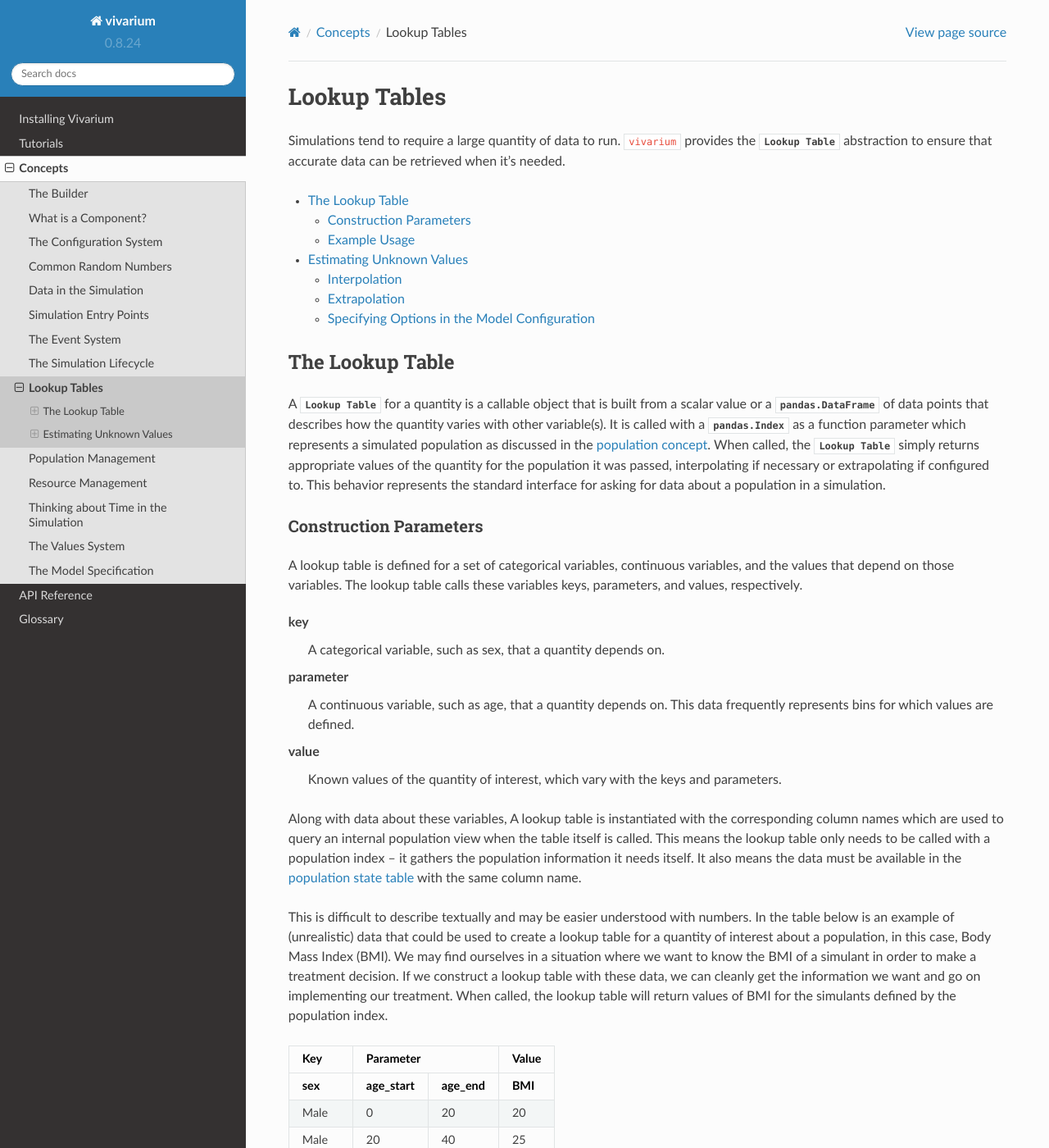
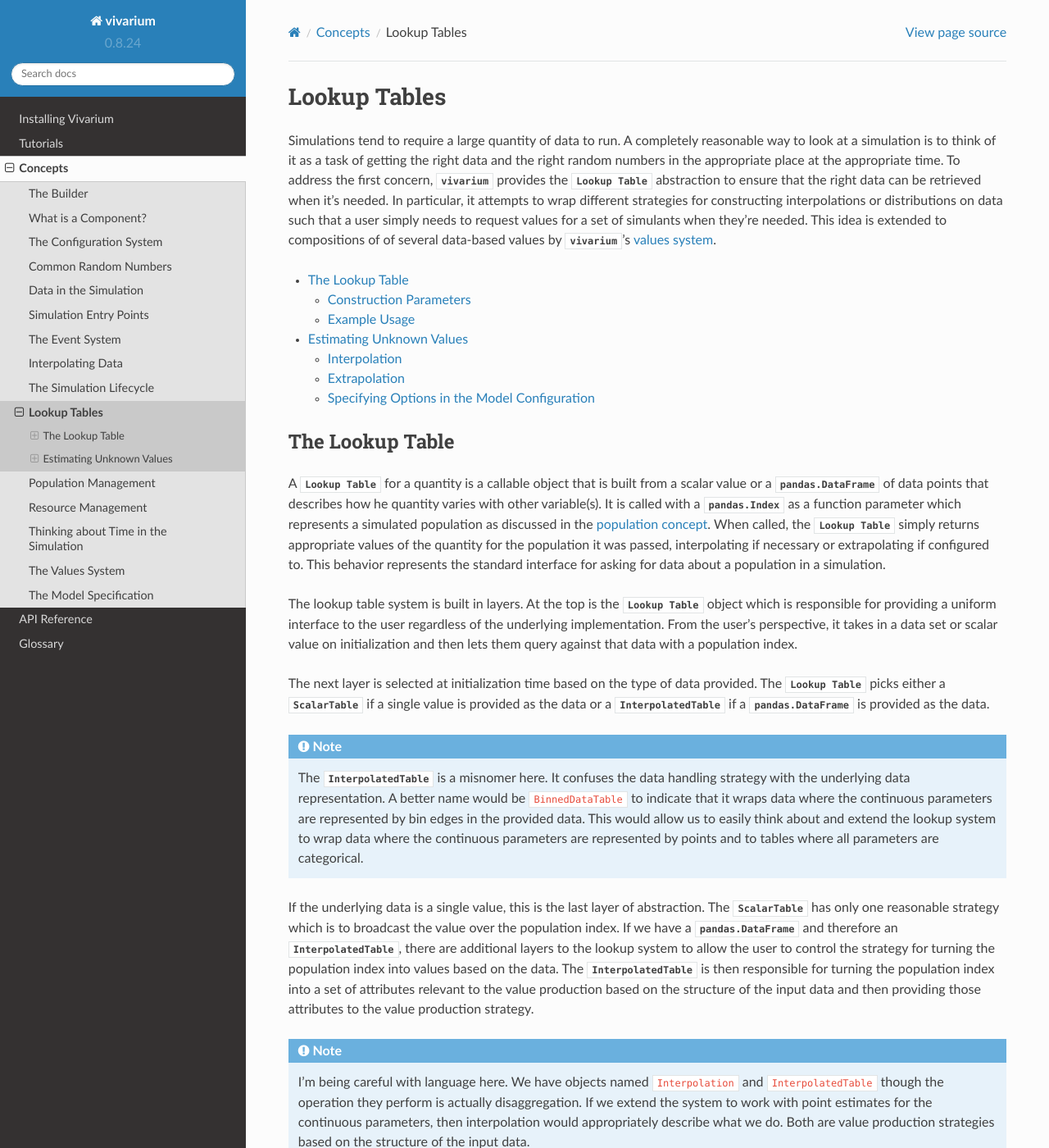
Before and after one commit to ihmeuw/vivarium, a Sphinx documentation site: the page built from docs/source/concepts/lookup.rst, in a window 1280 px wide and 1400 px high. Shown: the whole window at 82% size. Built offline with Sphinx 7.4.7 and the Read the Docs theme 2.0.0, drawn with Linux system fonts in a browser that asks for light colours; some of the changed text lies outside the part shown.

Commit message:
Updates to lookup docs

```diff
--- a/docs/source/concepts/lookup.rst
+++ b/docs/source/concepts/lookup.rst
@@ -4,9 +4,19 @@
 Lookup Tables
 =============
 
-Simulations tend to require a large quantity of data to run. ``vivarium``
-provides the :class:`Lookup Table <vivarium.framework.lookup.LookupTable>`
-abstraction to ensure that accurate data can be retrieved when it's needed.
+Simulations tend to require a large quantity of data to run.  A completely
+reasonable way to look at a simulation is to think of it as a task of
+getting the right data and the right random numbers in the appropriate
+place at the appropriate time.  To address the first concern,
+:mod:`vivarium` provides the
+:class:`Lookup Table <vivarium.framework.lookup.LookupTable>` abstraction
+to ensure that the right data can be retrieved when it's needed. In
+particular, it attempts to wrap different strategies for constructing
+interpolations or distributions on data such that a user simply needs to
+request values for a set of simulants when they're needed. This idea is
+extended to compositions of of several data-based values by :mod:`vivarium`'s
+:ref:`values system <values_concept>`.
+
 
 .. contents::
    :depth: 2
@@ -17,8 +27,8 @@ The Lookup Table
 ----------------
 
 A :class:`Lookup Table` for a quantity is a callable object that is built from
-a scalar value or a :class:`pandas.DataFrame` of data points that describes how
-the quantity varies with other variable(s). It is called with a
+a scalar value or a :class:`pandas.DataFrame` of data points that describes
+how he quantity varies with other variable(s). It is called with a
 :class:`pandas.Index` as a function parameter which represents a simulated
 population as discussed in the :ref:`population concept <population_concept>`.
 When called, the :class:`Lookup Table <vivarium.framework.lookup.LookupTable>`
@@ -26,6 +36,57 @@ simply returns appropriate values of the quantity for the population it was
 passed, interpolating if necessary or extrapolating if configured to. This
 behavior represents the standard interface for asking for data about a
 population in a simulation.
+
+The lookup table system is built in layers. At the top is the
+:class:`Lookup Table <vivarium.framework.lookup.LookupTable>` object which
+is responsible for providing a uniform interface to the user regardless
+of the underlying implementation. From the user's perspective, it takes in
+a data set or scalar value on initialization and then lets them query against
+that data with a population index.
+
+The next layer is selected at initialization time based on the type of data
+provided. The :class:`Lookup Table <vivarium.framework.lookup.LookupTable>`
+picks either a :class:`ScalarTable <vivarium.framework.lookup.ScalarTable>`
+if a single value is provided as the data or a
+:class:`InterpolatedTable <vivarium.framework.lookup.InterpolatedTable>` if
+a :class:`pandas.DataFrame` is provided as the data.
+
+.. note::
+
+   The :class:`InterpolatedTable <vivarium.framework.lookup.InterpolatedTable>`
+   is a misnomer here. It confuses the data handling strategy with the
+   underlying data representation.  A better name would be ``BinnedDataTable``
+   to indicate that it wraps data where the continuous parameters are
+   represented by bin edges in the provided data.  This would allow us
+   to easily think about and extend the lookup system to wrap data where the
+   continuous parameters are represented by points and to tables where all
+   parameters are categorical.
+
+If the underlying data is a single value, this is the last layer of
+abstraction. The :class:`ScalarTable <vivarium.framework.lookup.ScalarTable>`
+has only one reasonable strategy which is to broadcast the value over
+the population index.  If we have a :class:`pandas.DataFrame` and therefore an
+:class:`InterpolatedTable <vivarium.framework.lookup.InterpolatedTable>`,
+there are additional layers to the lookup system to allow the user to
+control the strategy for turning the population index into values based on
+the data.  The
+:class:`InterpolatedTable <vivarium.framework.lookup.InterpolatedTable>`
+is then responsible for turning the population index into a set of
+attributes relevant to the value production based on the structure of
+the input data and then providing those attributes to the value production
+strategy.
+
+.. note::
+
+   I'm being careful with language here.  We have objects named
+   ``Interpolation`` and ``InterpolatedTable`` though the operation they
+   perform is actually disaggregation.  If we extend the system to
+   work with point estimates for the continuous parameters, then
+   interpolation would appropriately describe what we do.  Both are
+   value production strategies based on the structure of the input data.
+
+More information about the value production strategies can be found in
+:ref:`here <interpolation_concept>`.
 
 Construction Parameters
 ~~~~~~~~~~~~~~~~~~~~~~~
@@ -44,14 +105,14 @@ value
     parameters.
 
 Along with data about these variables, A lookup table is instantiated with the
-corresponding column names which are used to query an internal population view
+corresponding column names which are used to query an internal
+:class:`population view <vivarium.framework.population.PopulationView>`
 when the table itself is called. This means the lookup table only needs to be
-called with a population index -- it gathers the population information it needs
-itself. It also means the data must be available in the
+called with a population index -- it gathers the population information it
+needs itself. It also means the data must be available in the
 :term:`population state table <State Table>` with the same column name.
 
-This is difficult to describe textually and may be easier understood with
-numbers. In the table below is an example of (unrealistic) data that could be
+In the table below is an example of (unrealistic) data that could be
 used to create a lookup table for a quantity of interest about a population,
 in this case, Body Mass Index (BMI). We may find ourselves in a situation where
 we want to know the BMI of a simulant in order to make a treatment decision.
@@ -101,10 +162,11 @@ following way, using the interface from the builder.
       Name: BMI, dtype: float64
 
 .. note::
-    Constructing a lookup table currently requires your data meet specific
-    conditions. These are a consequence of the method the lookup table uses to
-    arrive at the correct data. Specifically, your parameter columns must
-    represent bins and they must overlap.
+
+   Constructing a lookup table currently requires your data meet specific
+   conditions. These are a consequence of the method the lookup table uses to
+   arrive at the correct data. Specifically, your parameter columns must
+   represent bins and they must overlap.
 
 Estimating Unknown Values
 -------------------------
@@ -121,7 +183,7 @@ values for unspecified parameters within the bounds of the parameters we have
 defined in the lookup table. Currently, the most common case arises when the
 values are binned by the parameters. Then, the interpolation simply finds the
 correct bin a value belongs to. Please see the
-:ref:`interpolation concept note <population_concept>` for more in-depth
+:ref:`interpolation concept note <interpolation_concept>` for more in-depth
 information about the kinds of interpolation performed by the lookup table.
 
 Extrapolation
@@ -133,7 +195,10 @@ outside of this range? Estimating such data is called extrapolation, and it can
 be performed using a lookup table as well. Extrapolation is a configurable
 option that, when enabled, allows a lookup data to provide values outside of
 the range it was created with. This is done by extending the edge points
-outwards to encompass outside points.
+outwards to encompass outside points.  This is a dumb but useful strategy
+and is primarily used to run simulations beyond the time bounds
+included in the data under the assumption that parameters do not change
+in the future.
 
 Specifying Options in the Model Configuration
 ~~~~~~~~~~~~~~~~~~~~~~~~~~~~~~~~~~~~~~~~~~~~~
--- a/docs/source/concepts/values.rst
+++ b/docs/source/concepts/values.rst
@@ -89,6 +89,7 @@ construction of the pipeline value.
 
 How to use pipelines
 --------------------
+
 The values system provides four interface methods, available off the
 :ref:`builder <builder_concept>` during setup.
 
```
Also changed, not shown: other parts of docs/source/concepts/lookup.rst (+5 -5 lines), docs/source/concepts/interpolation.rst (added, +9 -0 lines).
